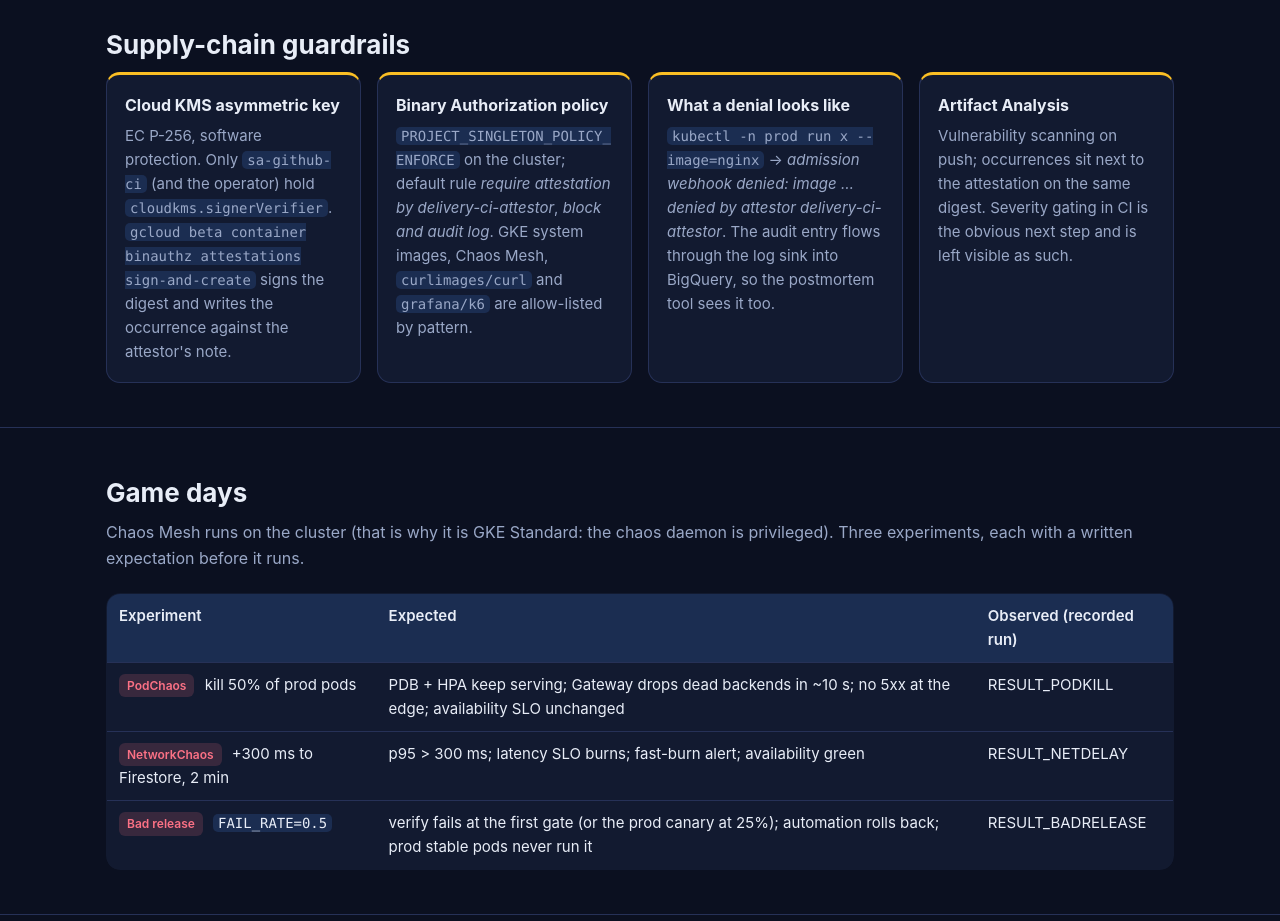
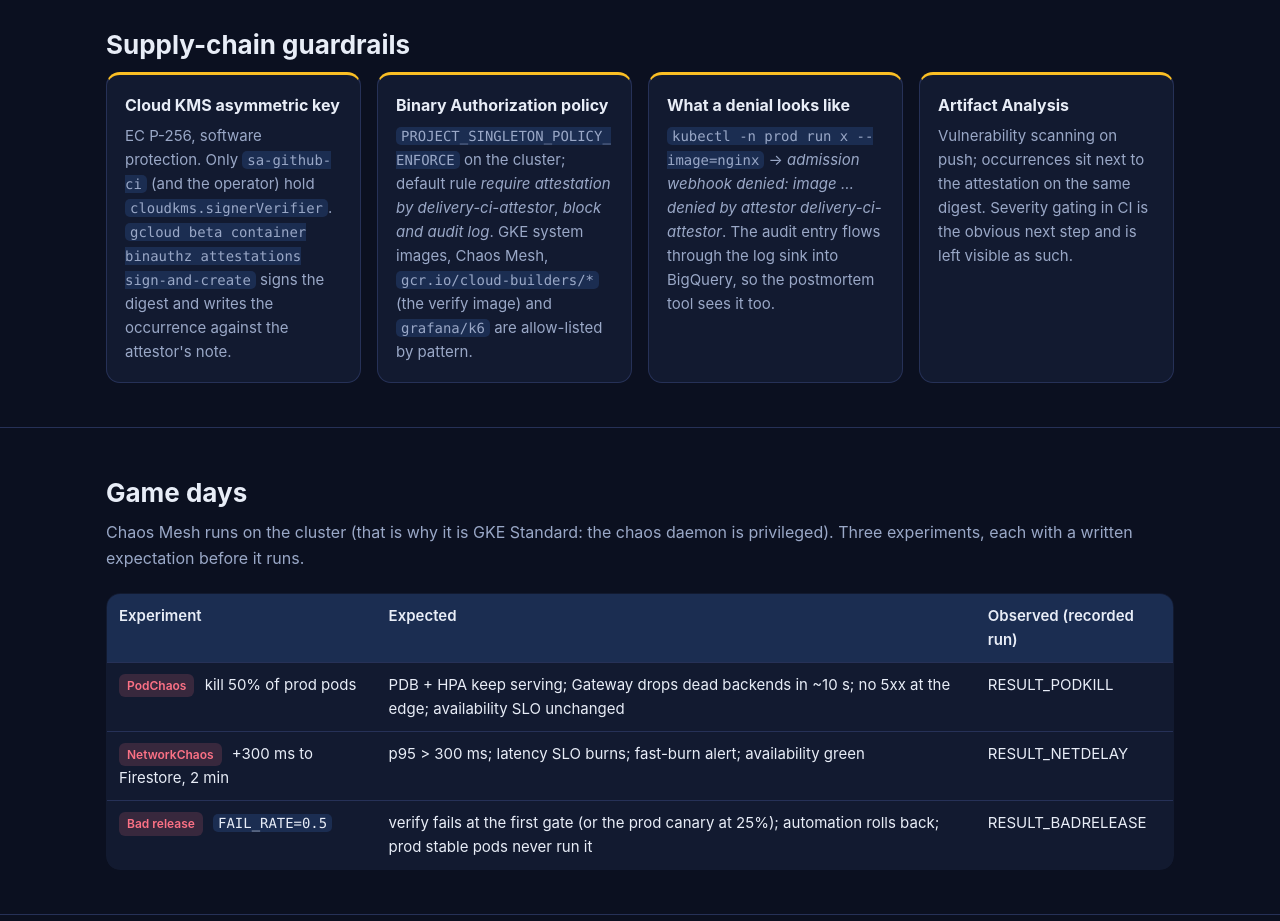
Before and after one commit to bhavishyajain545/gcp-progressive-delivery-sre, a plain HTML site: page docs/index.html in a window 1280 px wide. Shown: the part 3020-3941 px from the top of the page. Drawn offline with Linux system fonts and the light colour scheme.

Commit message:
verify image from gcr.io/cloud-builders (allow-listed by registry pattern)
Co-Authored-By: Claude Fable 5.1 <noreply@anthropic.com>

```diff
--- a/docs/index.html
+++ b/docs/index.html
@@ -132,7 +132,7 @@
   <h2>Supply-chain guardrails</h2>
   <div class="grid">
     <div class="card lane-amber"><b>Cloud KMS asymmetric key</b><p>EC P-256, software protection. Only <code>sa-github-ci</code> (and the operator) hold <code>cloudkms.signerVerifier</code>. <code>gcloud beta container binauthz attestations sign-and-create</code> signs the digest and writes the occurrence against the attestor's note.</p></div>
-    <div class="card lane-amber"><b>Binary Authorization policy</b><p><code>PROJECT_SINGLETON_POLICY_ENFORCE</code> on the cluster; default rule <em>require attestation by delivery-ci-attestor</em>, <em>block and audit log</em>. GKE system images, Chaos Mesh, <code>curlimages/curl</code> and <code>grafana/k6</code> are allow-listed by pattern.</p></div>
+    <div class="card lane-amber"><b>Binary Authorization policy</b><p><code>PROJECT_SINGLETON_POLICY_ENFORCE</code> on the cluster; default rule <em>require attestation by delivery-ci-attestor</em>, <em>block and audit log</em>. GKE system images, Chaos Mesh, <code>gcr.io/cloud-builders/*</code> (the verify image) and <code>grafana/k6</code> are allow-listed by pattern.</p></div>
     <div class="card lane-amber"><b>What a denial looks like</b><p><code>kubectl -n prod run x --image=nginx</code> → <em>admission webhook denied: image … denied by attestor delivery-ci-attestor</em>. The audit entry flows through the log sink into BigQuery, so the postmortem tool sees it too.</p></div>
     <div class="card lane-amber"><b>Artifact Analysis</b><p>Vulnerability scanning on push; occurrences sit next to the attestation on the same digest. Severity gating in CI is the obvious next step and is left visible as such.</p></div>
   </div>
```
Also changed, not shown: 4 other files.
